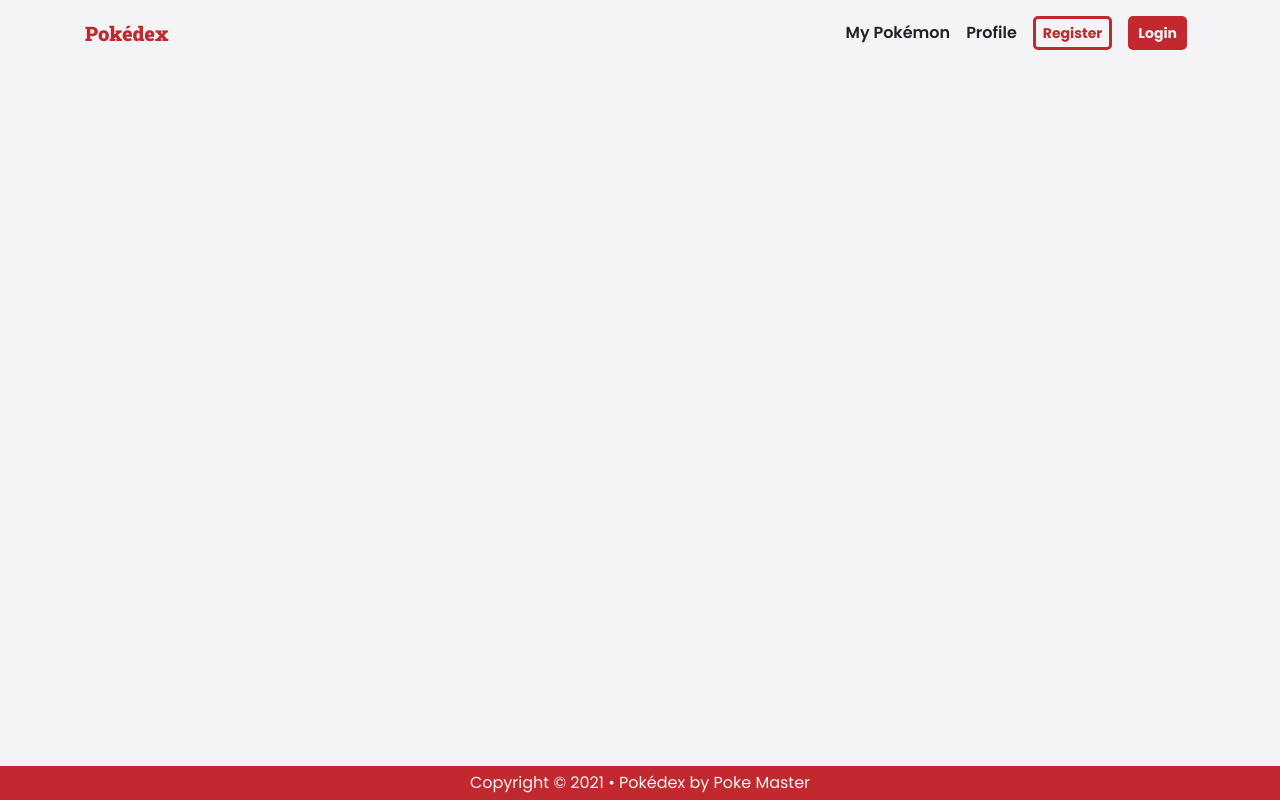
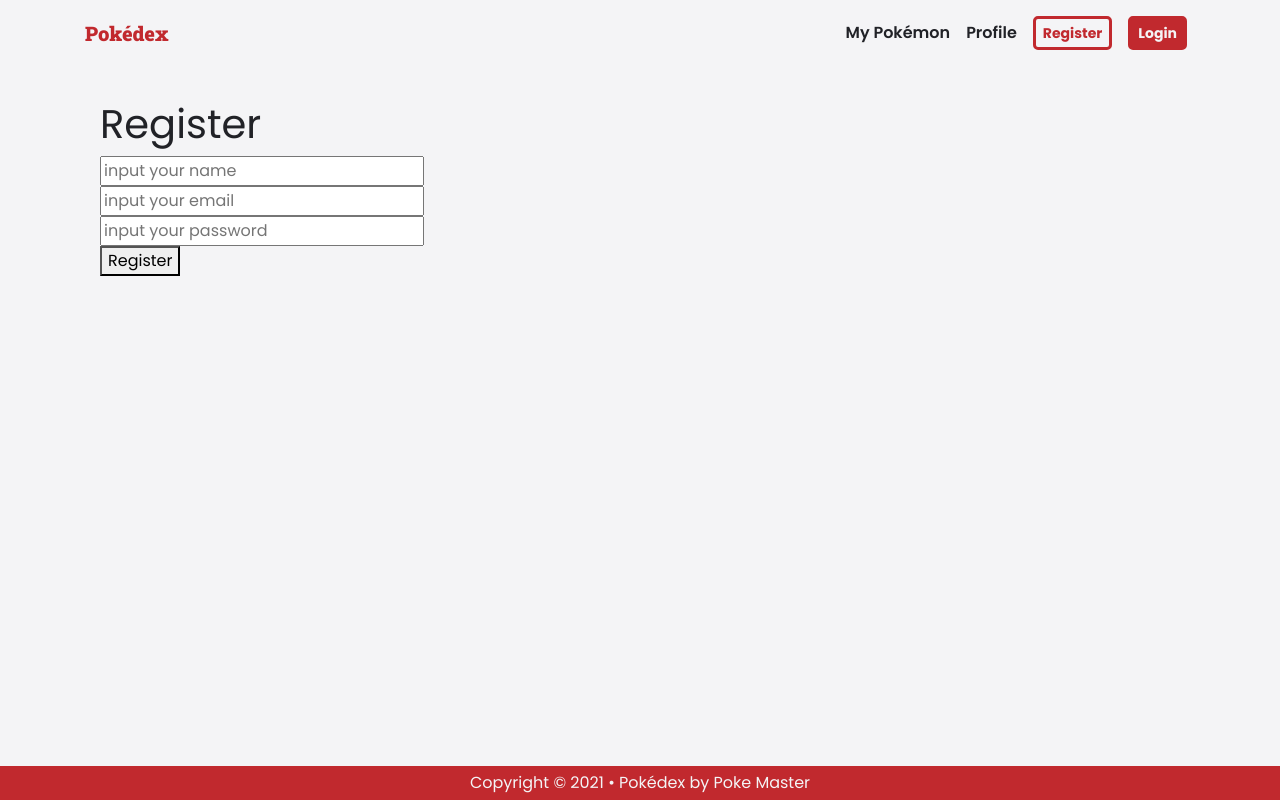
Before and after one commit to Excellent-Echo/Pokemaster, a React (Create React App) app: page /register in a window 1280 px wide. Built offline with nearby package versions, Linux system fonts and the light colour scheme.

Commit message:
progress register

```diff
--- a/src/APIs/userApi.js
+++ b/src/APIs/userApi.js
@@ -1,7 +1,7 @@
 import axios from "axios";
 
 const Axios = axios.create({
-  baseURL: "https://5f52d4f27c47c30016e30a68.mockapi.io/tuur/",
+  baseURL: "https://6073839ce4e0160017ddfaa6.mockapi.io/pokemaster",
 });
 
 // Add a request interceptor
--- a/src/pages/Register.jsx
+++ b/src/pages/Register.jsx
@@ -1,9 +1,63 @@
-import React from "react";
+import React, { useState } from "react";
+import { useDispatch, useSelector } from "react-redux";
+import { setRegisterActions } from "../redux/actions/userAction";
 
 const Register = () => {
+  const [register, setRegister] = useState({
+    fullname: "",
+    email: "",
+    password: "",
+  });
+
+  const dispatch = useDispatch();
+  const selector = useSelector((state) => state.user);
+  console.log(selector);
+
+  const handleChange = (e) => {
+    setRegister({
+      ...register,
+      [e.target.name]: [e.target.value],
+    });
+  };
+
   return (
-    <div>
+    <div style={{ margin: "100px" }}>
       <h1>Register</h1>
+      <form
+        onSubmit={(event) => {
+          event.preventDefault();
+          dispatch(setRegisterActions(register, event));
+        }}
+      >
+        <input
+          placeholder="input your name"
+          type="text"
+          name="fullname"
+          value={register.fullname}
+          onChange={(e) => handleChange(e)}
+          required
+        />
+        <br />
+        <input
+          placeholder="input your email"
+          type="email"
+          name="email"
+          value={register.email}
+          onChange={(e) => handleChange(e)}
+          required
+        />
+        <br />
+        <input
+          placeholder="input your password"
+          type="password"
+          name="password"
+          value={register.password}
+          onChange={(e) => handleChange(e)}
+          required
+        />
+        <br />
+        <button type="submit">Register</button>
+      </form>
     </div>
   );
 };
--- /dev/null
+++ b/src/redux/actions/userAction.js
@@ -0,0 +1,43 @@
+import { USER_REGISTER, USER_LOGIN } from "../actionsType/userType";
+import axios from "../../APIs/userApi";
+
+export const setRegisterActions = (values, event) => async (dispatch) => {
+  console.log("ini values", values);
+  console.log("ini event", event);
+
+  try {
+    const register = await axios({
+      method: "post",
+      url: "/users",
+    });
+    console.log("ini register", register);
+    dispatch({
+      type: USER_REGISTER,
+      payload: register.data,
+    });
+  } catch (error) {
+    console.log(error);
+  }
+};
+
+const setLoginActions = () => async (dispatch) => {
+  try {
+    const login = await axios({
+      method: "get",
+      url: "/users",
+    });
+    // console.log("ini login", login);
+    dispatch({
+      type: USER_LOGIN,
+      payload: login.data,
+    });
+  } catch (error) {
+    console.log(error);
+  }
+};
+
+const userAction = {
+  setLoginActions,
+};
+
+export default userAction;
--- a/src/redux/actionsType/loginType.js
+++ /dev/null
@@ -1,2 +0,0 @@
-export const FETCH_LOGIN = "FETCH_LOGIN"
-export const FETCH_REGISTER = "FETCH_REGISTER"
--- a/src/redux/actionsType/userType.js
+++ b/src/redux/actionsType/userType.js
@@ -0,0 +1,4 @@
+export const USER_REGISTER = "USER_REGISTER";
+export const USER_LOGIN = "USER_LOGIN";
+export const USER_ERROR = "USER_ERROR";
+export const USER_INFO = "USER_INFO";
--- a/src/redux/reducers/loginReducers.js
+++ /dev/null
@@ -1,27 +0,0 @@
-import {
-        FETCH_LOGIN,
-        FETCH_REGISTER
-  } from "../actionsType/loginType";
-
-  const initialState = {
-    dataUserApi: [],
-  };
-
-  const loginReducer = (state = initialState, action) => {
-    switch (action.type) {
-      case FETCH_LOGIN:
-        return {
-        ...state,
-        dataUserApi: action.payload,
-        };
-      case FETCH_REGISTER:
-        return {
-        ...state,
-        dataUserApi: action.payload,
-        };
-      default:
-        return state;
-    }
-  };
-
-  export default loginReducer;
--- a/src/redux/reducers/rootReducers.js
+++ b/src/redux/reducers/rootReducers.js
@@ -1,9 +1,9 @@
-import loginReducer from "./loginReducers";
+import userReducers from "./userReducers";
 import pokemonReducer from "./pokemonReducers";
 
 const rootReducers = {
   pokemon: pokemonReducer,
-  userLogin : loginReducer
+  user: userReducers,
 };
 
 export default rootReducers;
--- a/src/redux/reducers/userReducers.js
+++ b/src/redux/reducers/userReducers.js
@@ -0,0 +1,39 @@
+import {
+  USER_REGISTER,
+  USER_LOGIN,
+  USER_ERROR,
+  USER_INFO,
+} from "../actionsType/userType";
+
+const initialState = {
+  isLogged: true,
+  data: [],
+  error: null,
+};
+
+const userReducer = (state = initialState, action) => {
+  switch (action.type) {
+    case USER_REGISTER:
+      return {
+        dataRegister: action.payload,
+      };
+    case USER_LOGIN:
+      return {
+        ...state,
+        isLogged: true,
+      };
+    case USER_ERROR:
+      return {
+        ...state,
+        error: action.payload,
+      };
+    case USER_INFO:
+      return {
+        data: action.payload,
+      };
+    default:
+      return state;
+  }
+};
+
+export default userReducer;
```
Also changed, not shown: src/redux/actions/loginAction.js (deleted, +0 -44 lines), src/redux/actions/userActions.js (deleted).
